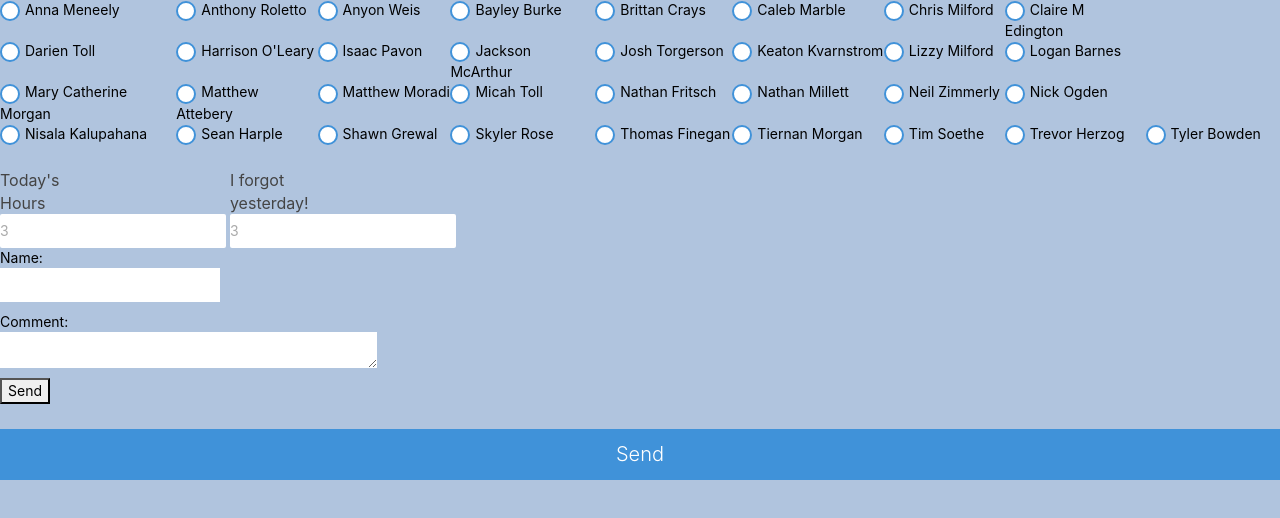
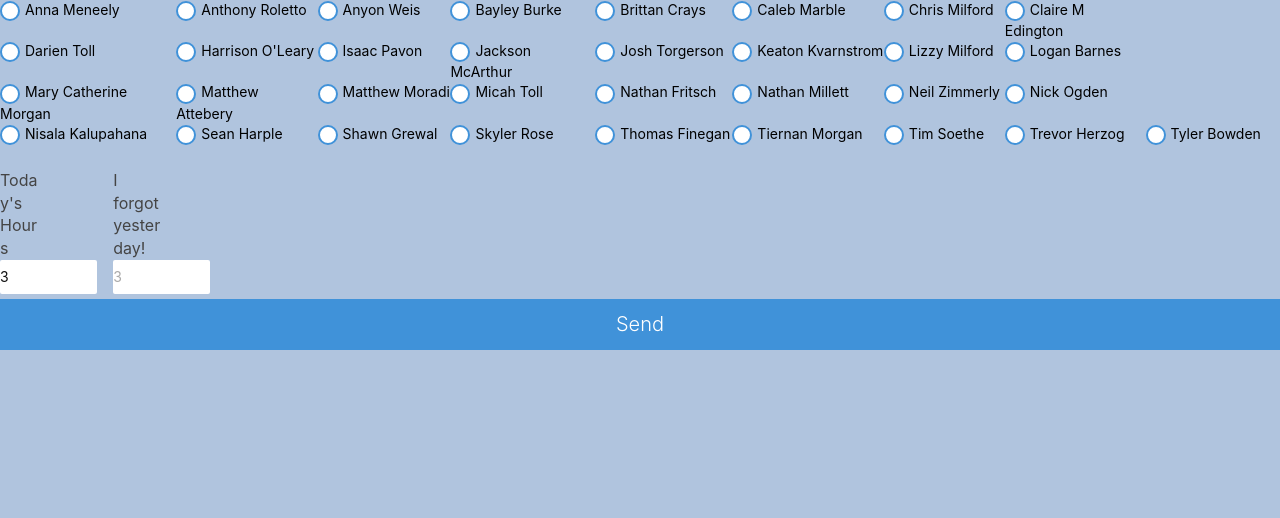
Before and after one commit to shockwave4488/SignIn, a plain HTML site: page www/SignIn.html in a window 1280 px wide. Drawn offline with nearby package versions, Linux system fonts and the light colour scheme.

Commit message:
Hopefully made the input thingy work

```diff
--- a/www/SignIn.html
+++ b/www/SignIn.html
@@ -177,21 +177,13 @@
                 <div>
                     <label class="item-stacked-label inline">
                         <span class="input-label">Today's Hours</span>
-                        <input id="hours" type="text"maxlength="4" placeholder="3"  onkeypress='return event.charCode >= 48 && event.charCode <= 57'>
+                        <input id="hours" type="number" min="0.5" max="12" name="Hours" type="text" value="3">
                     </label>
                     <label class="item-stacked-label inline">
                         <span class="input-label">I forgot yesterday!</span>
-                        <input id="yesterday" maxlength="4" placeholder="3" type="text"  onkeypress='return event.charCode >= 48 && event.charCode <= 57'>
+                        <input id="yesterday" type="number" min="0.5" max="12" name="Yesterday" placeholder="3">
                     </label>
-                    <p><label for="name">Name:</label>
-                        <input id="name" name="name" type="text" value=""></p>
-                    <p><label for="comment">Comment:</label><br>
-                        <textarea id="comment" name="comment" cols="40"></textarea></p>
-                    <p id="result"></p>
-
-
-                    <input type="submit" value="Send">
-
+                    <input type="button" style="font-size:20px; width:100%;" class="btn btn-default material_btn material_btn_primary home-btn" value="Send">
                 </div>
                 </br>
             </div>
@@ -254,6 +246,5 @@
                 });
             });
         </script>
-        <input type="button" style="font-size:20px; width:100%;" class="btn btn-default material_btn material_btn_primary home-btn" value="Send">
     </body>
 </html>
```
